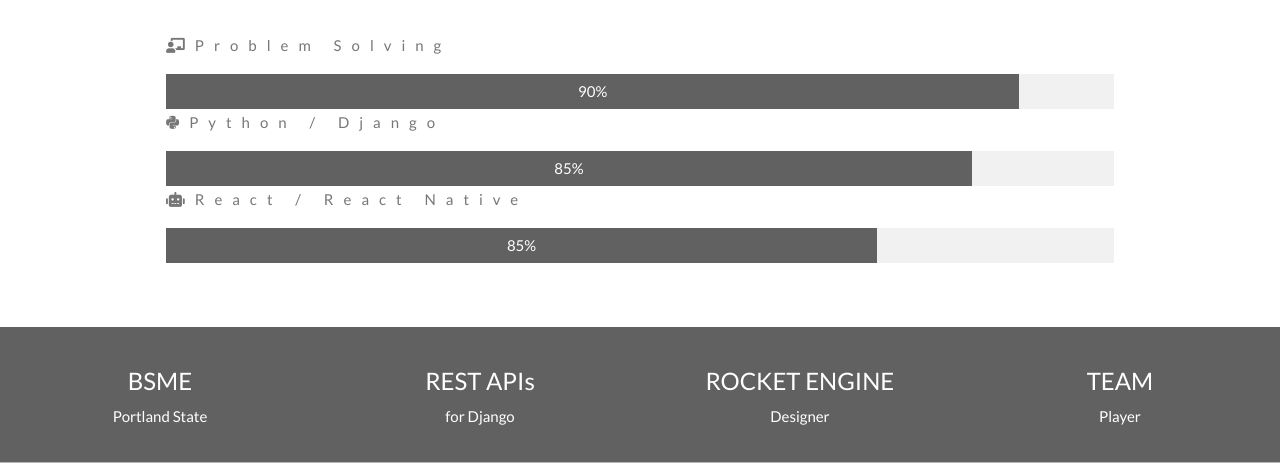
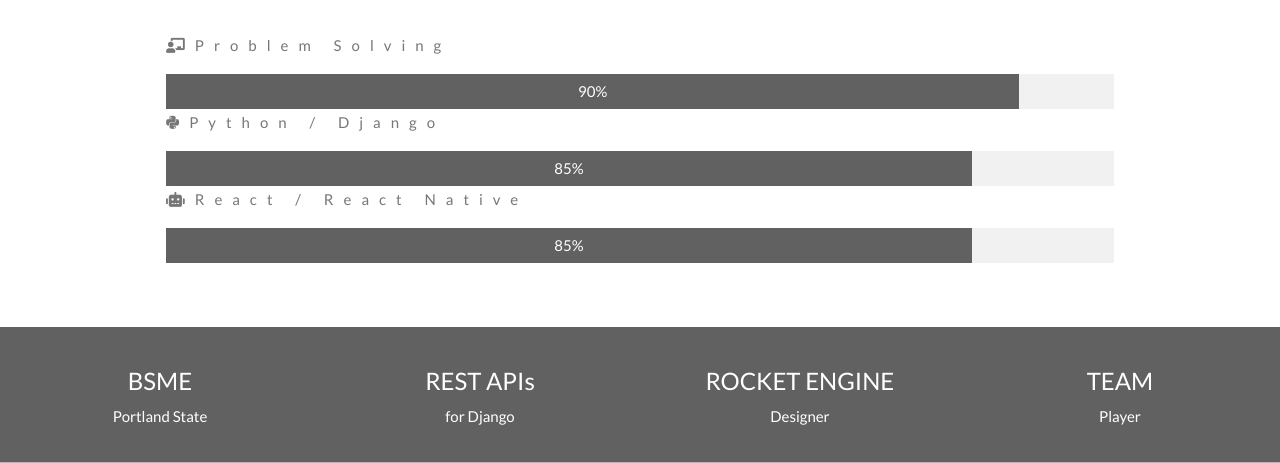
Before and after one commit to jftucker/johntucker, a Django app: page / in a window 1280 px wide. Shown: the part 1560-2023 px from the top of the page. Run offline with Django 3.2, Linux system fonts and the light colour scheme; data comes from the database, SQL or seed files in the repository; parts of the project's set-up code (start-up, migrations or seed data) failed here and were passed over; some libraries are stand-ins or nearby versions; grey boxes are pictures that could not be loaded.

Commit message:
updating home text

```diff
--- a/templates/home.html
+++ b/templates/home.html
@@ -173,7 +173,7 @@ body, html {
   </div>
   <p class="w3-wide"><i class="fas fa-robot"></i>React / React Native</p>
   <div class="w3-light-grey">
-    <div class="w3-container w3-padding-small w3-dark-grey w3-center" style="width:75%">85%</div>
+    <div class="w3-container w3-padding-small w3-dark-grey w3-center" style="width:85%">85%</div>
   </div>
 </div>
 
@@ -301,7 +301,7 @@ body, html {
       <div class="w3-large w3-margin-bottom">
         <i class="fa fa-map-marker fa-fw w3-hover-text-black w3-xlarge w3-margin-right"></i> Portland, Oregon US<br>
         <i class="fa fa-phone fa-fw w3-hover-text-black w3-xlarge w3-margin-right"></i> Phone: 503 929 4508<br>
-        <i class="fa fa-envelope fa-fw w3-hover-text-black w3-xlarge w3-margin-right"></i> Email: hire@johntucker.me<br>
+        <i class="fa fa-envelope fa-fw w3-hover-text-black w3-xlarge w3-margin-right"></i> Email: john@johntucker.me<br>
       </div>
       <p>Feel free to contact me, or leave me a note:</p>
       <form method="post">
```
